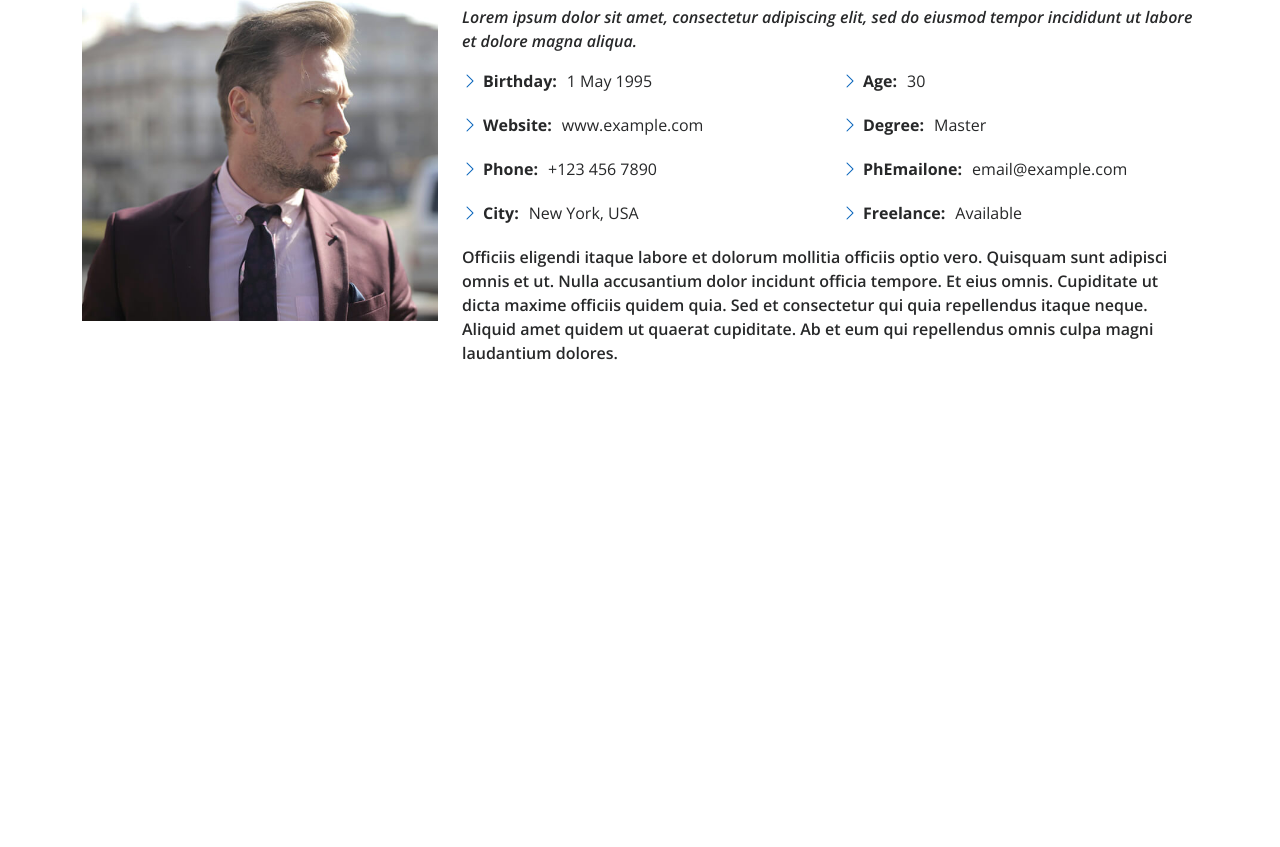
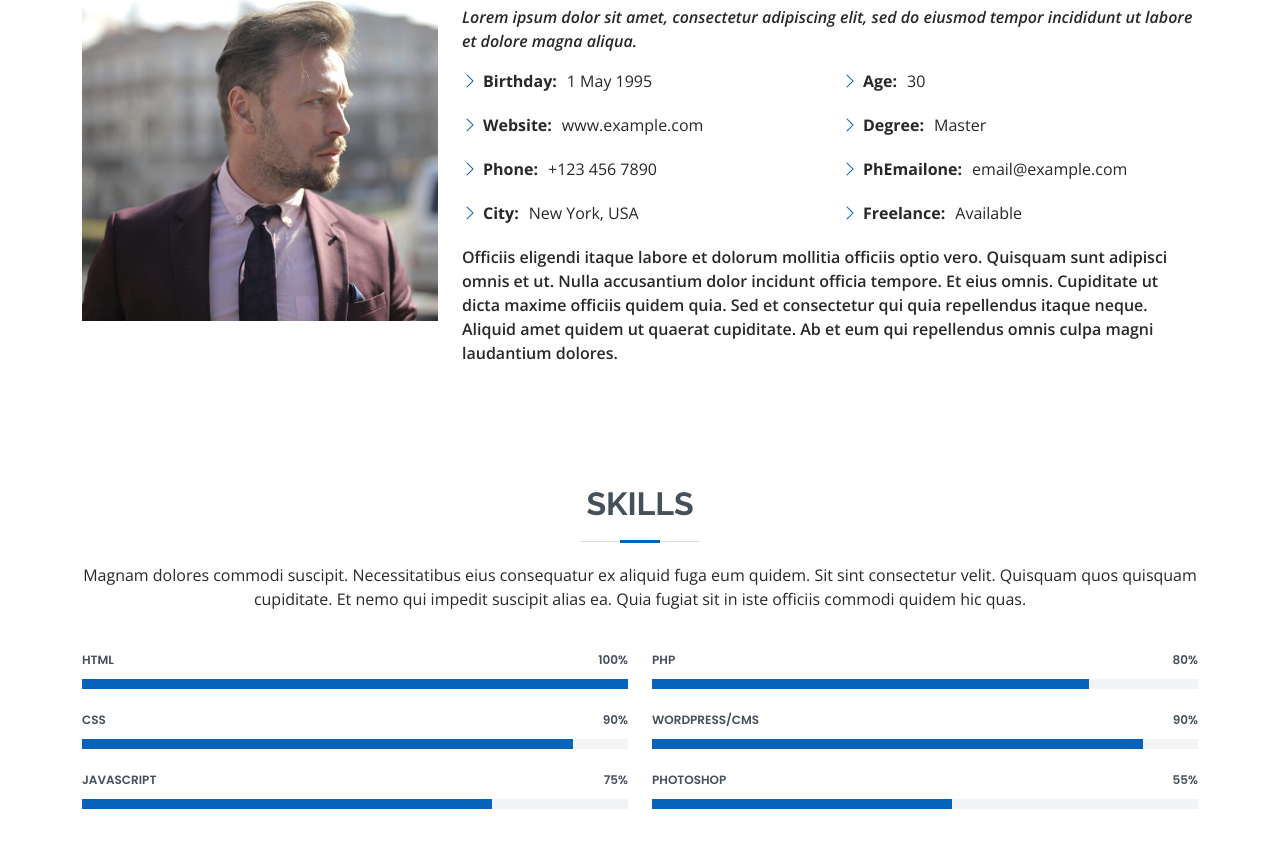
Before and after one commit to kale1st/muruvvet_website, an Angular app: page / in a window 1280 px wide. Shown: the part 1091-1938 px from the top of the page. Before the commit the page ends 1516 px from the top, so only its background shows below. Built offline with nearby package versions, Linux system fonts and the light colour scheme.

Commit message:
skills ok

```diff
--- a/package.json
+++ b/package.json
@@ -20,6 +20,7 @@
     "@angular/router": "^16.1.0",
     "rxjs": "~7.8.0",
     "tslib": "^2.3.0",
+    "waypoints": "^4.0.1",
     "zone.js": "~0.13.0"
   },
   "devDependencies": {
--- a/src/app/app.component.html
+++ b/src/app/app.component.html
@@ -1,3 +1,4 @@
 <app-header></app-header>
 <app-hero></app-hero>
 <app-about></app-about>
+<app-skills></app-skills>
--- a/src/app/app.module.ts
+++ b/src/app/app.module.ts
@@ -6,13 +6,15 @@ import { AppComponent } from './app.component';
 import { HeaderComponent } from './header/header.component';
 import { HeroComponent } from './hero/hero.component';
 import { AboutComponent } from './about/about.component';
+import { SkillsComponent } from './skills/skills.component';
 
 @NgModule({
   declarations: [
     AppComponent,
     HeaderComponent,
     HeroComponent,
-    AboutComponent
+    AboutComponent,
+    SkillsComponent
   ],
   imports: [
     BrowserModule,
--- /dev/null
+++ b/src/app/skills/skills.component.css
@@ -0,0 +1,36 @@
+/*--------------------------------------------------------------
+# Akills
+--------------------------------------------------------------*/
+
+.skills .progress {
+    height: 60px;
+    display: block;
+    background: none;
+    border-radius: 0;
+}
+
+.skills .progress .skill {
+    padding: 10px 0;
+    margin: 0;
+    text-transform: uppercase;
+    display: block;
+    font-weight: 600;
+    font-family: "Poppins", sans-serif;
+    color: #45505b;
+}
+
+.skills .progress .skill .val {
+    float: right;
+    font-style: normal;
+}
+
+.skills .progress-bar-wrap {
+    background: #f2f3f5;
+}
+
+.skills .progress-bar {
+    width: 1px;
+    height: 10px;
+    transition: 0.9s;
+    background-color: #0563bb;
+}
--- /dev/null
+++ b/src/app/skills/skills.component.html
@@ -0,0 +1,99 @@
+<!-- ======= Skills Section ======= -->
+<section id="skills" class="skills section-bg">
+  <div class="container" data-aos="fade-up">
+    <div class="section-title">
+      <h2>Skills</h2>
+      <p>
+        Magnam dolores commodi suscipit. Necessitatibus eius consequatur ex
+        aliquid fuga eum quidem. Sit sint consectetur velit. Quisquam quos
+        quisquam cupiditate. Et nemo qui impedit suscipit alias ea. Quia fugiat
+        sit in iste officiis commodi quidem hic quas.
+      </p>
+    </div>
+
+    <div class="row skills-content">
+      <div class="col-lg-6">
+        <div class="progress">
+          <span class="skill">HTML <i class="val">100%</i></span>
+          <div class="progress-bar-wrap">
+            <div
+              class="progress-bar"
+              role="progressbar"
+              aria-valuenow="100"
+              aria-valuemin="0"
+              aria-valuemax="100"
+            ></div>
+          </div>
+        </div>
+
+        <div class="progress">
+          <span class="skill">CSS <i class="val">90%</i></span>
+          <div class="progress-bar-wrap">
+            <div
+              class="progress-bar"
+              role="progressbar"
+              aria-valuenow="90"
+              aria-valuemin="0"
+              aria-valuemax="100"
+            ></div>
+          </div>
+        </div>
+
+        <div class="progress">
+          <span class="skill">JavaScript <i class="val">75%</i></span>
+          <div class="progress-bar-wrap">
+            <div
+              class="progress-bar"
+              role="progressbar"
+              aria-valuenow="75"
+              aria-valuemin="0"
+              aria-valuemax="100"
+            ></div>
+          </div>
+        </div>
+      </div>
+
+      <div class="col-lg-6">
+        <div class="progress">
+          <span class="skill">PHP <i class="val">80%</i></span>
+          <div class="progress-bar-wrap">
+            <div
+              class="progress-bar"
+              role="progressbar"
+              aria-valuenow="80"
+              aria-valuemin="0"
+              aria-valuemax="100"
+            ></div>
+          </div>
+        </div>
+
+        <div class="progress">
+          <span class="skill">WordPress/CMS <i class="val">90%</i></span>
+          <div class="progress-bar-wrap">
+            <div
+              class="progress-bar"
+              role="progressbar"
+              aria-valuenow="90"
+              aria-valuemin="0"
+              aria-valuemax="100"
+            ></div>
+          </div>
+        </div>
+
+        <div class="progress">
+          <span class="skill">Photoshop <i class="val">55%</i></span>
+          <div class="progress-bar-wrap">
+            <div
+              class="progress-bar"
+              role="progressbar"
+              aria-valuenow="55"
+              aria-valuemin="0"
+              aria-valuemax="100"
+            ></div>
+          </div>
+        </div>
+      </div>
+    </div>
+  </div>
+</section>
+<!-- End Skills Section -->
--- /dev/null
+++ b/src/app/skills/skills.component.ts
@@ -0,0 +1,31 @@
+import { Component, ElementRef, Renderer2, OnInit } from '@angular/core';
+
+@Component({
+  selector: 'app-skills',
+  templateUrl: './skills.component.html',
+  styleUrls: ['./skills.component.css']
+})
+export class SkillsComponent implements OnInit {
+  constructor(private el: ElementRef, private renderer: Renderer2) { }
+
+  ngOnInit(): void {
+    // Initial call to set progress bar widths on component load
+    this.checkSkillsSection();
+
+    // Listen for scroll events
+    this.checkSkillsSectionOnScroll();
+  }
+
+  private checkSkillsSection() {
+    const progressBars = this.el.nativeElement.querySelectorAll('.progress .progress-bar');
+    progressBars.forEach((el: any) => {
+      el.style.width = el.getAttribute('aria-valuenow') + '%';
+    });
+  }
+
+  private checkSkillsSectionOnScroll() {
+    window.addEventListener('scroll', () => {
+      this.checkSkillsSection();
+    });
+  }
+}
```
Also changed, not shown: 1 other file (tests, documents, lock files or other folders).
